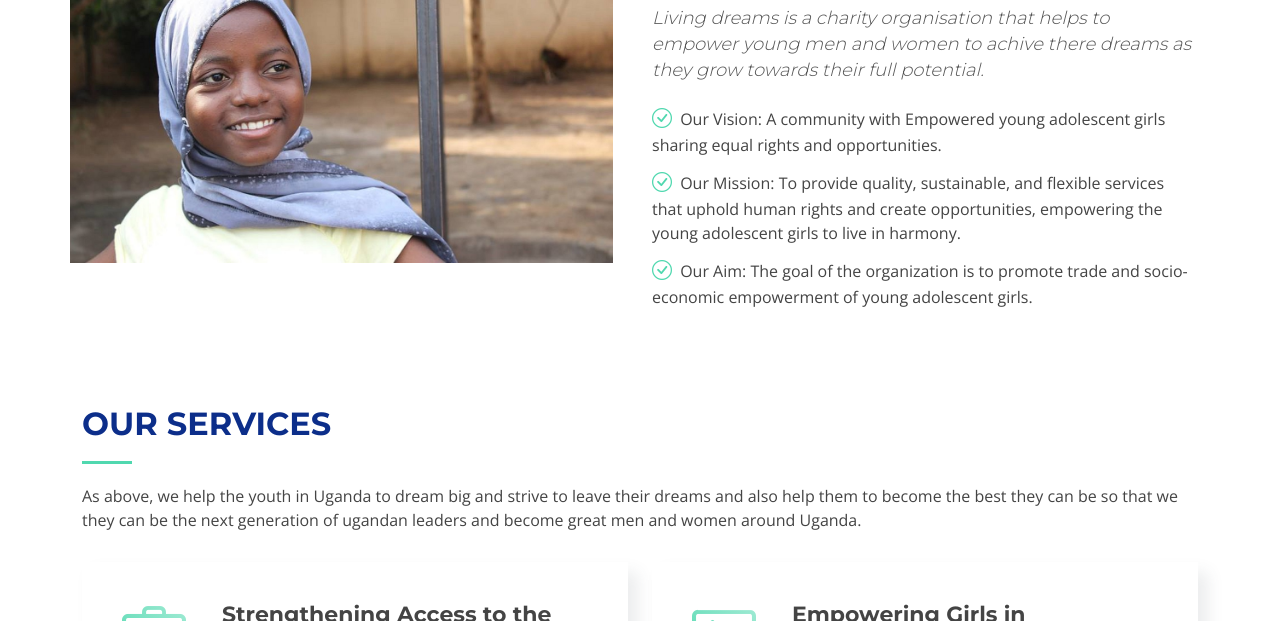
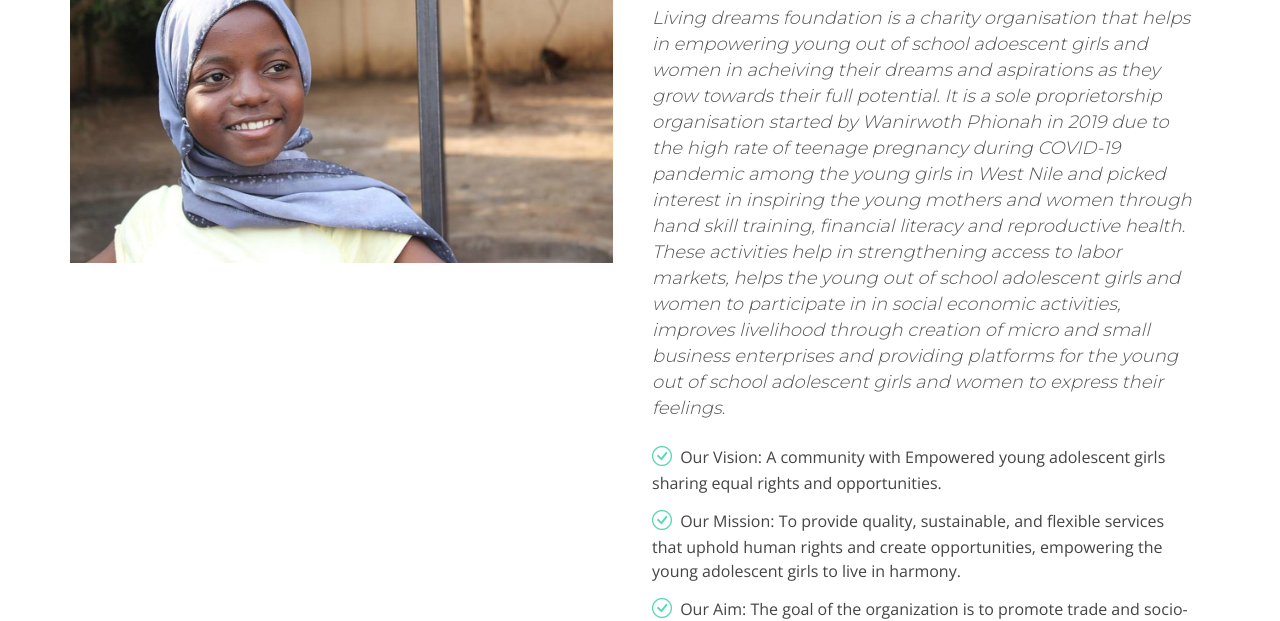
Before and after one commit to sedrickotolo/livingdreams, a plain HTML site: page index.html in a window 1280 px wide. Shown: the part 761-1382 px from the top of the page. Drawn offline with nearby package versions, Linux system fonts and the light colour scheme.

Commit message:
Update index.html
Updates to "About Living Dreams Foundation"

```diff
--- a/index.html
+++ b/index.html
@@ -131,7 +131,7 @@
 
           <div class="col-lg-6 content">
             <h2>About the Living Dreams Foundation</h2>
-            <h3>Living dreams is a charity organisation that helps to empower young men and women to achive there dreams as they grow towards their full potential.</h3>
+            <h3>Living dreams foundation is a charity organisation that helps in empowering young out of school adoescent girls and women in acheiving their dreams and aspirations as they grow towards their full potential. It is a sole proprietorship organisation started by Wanirwoth Phionah in 2019 due to the high rate of teenage pregnancy during COVID-19 pandemic among the young girls in West Nile and picked interest in inspiring the young mothers and women through hand skill training, financial literacy and reproductive health. These activities help in strengthening access to labor markets, helps the young out of school adolescent girls and women to participate in in social economic activities, improves livelihood through creation of micro and small business enterprises and providing platforms for the young out of school adolescent girls and women to express their feelings.</h3>
 
             <ul>
               <li><i class="bi bi-check-circle"></i> Our Vision: A community with Empowered young adolescent girls sharing equal rights and opportunities.</li>
```
